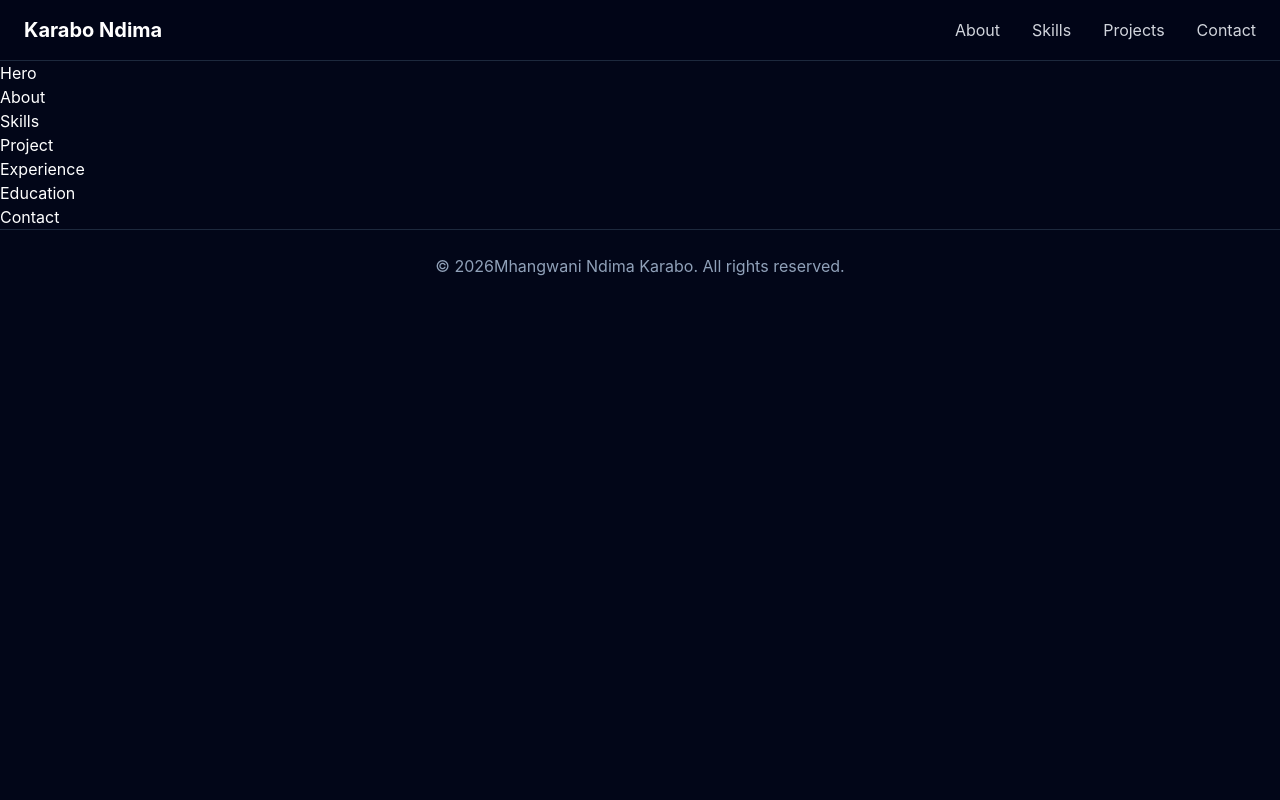
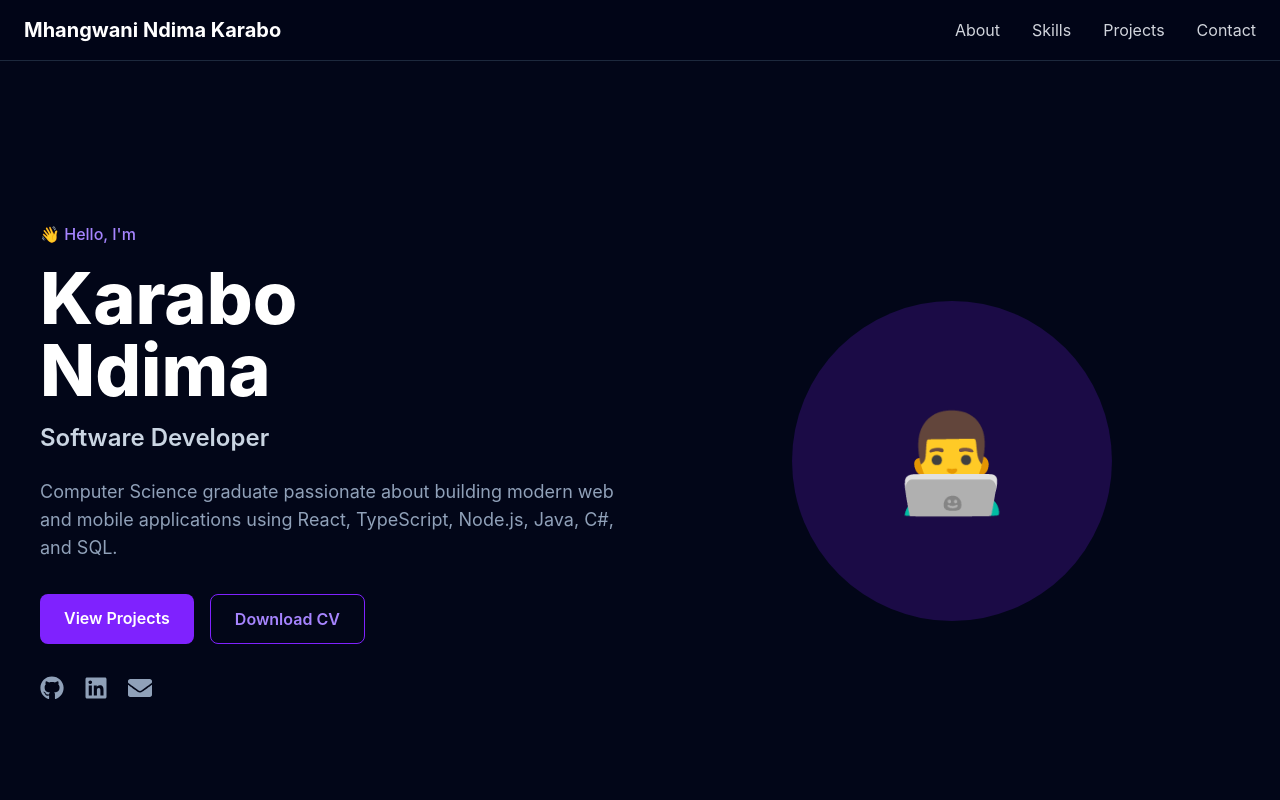
Before and after one commit to Ndima-karabo17/Ndima-portfolio, a React (Vite) app: page / in a window 1280 px wide. Shown: the top 800 px of the page. Built offline with nearby package versions, Linux system fonts and the light colour scheme.

Commit message:
feat: create hero section

```diff
--- a/package.json
+++ b/package.json
@@ -13,6 +13,7 @@
     "@tailwindcss/vite": "^4.3.3",
     "react": "^19.2.7",
     "react-dom": "^19.2.7",
+    "react-icons": "^5.7.0",
     "tailwindcss": "^4.3.3"
   },
   "devDependencies": {
--- a/src/components/layout/Footer.tsx
+++ b/src/components/layout/Footer.tsx
@@ -1,7 +1,7 @@
 const Footer = () => {
   return (
     <footer className="border-t border-slate-800 py-6 text-center text-slate-400">
-      © {new Date().getFullYear()}Mhangwani Ndima Karabo. All rights reserved.
+      &copy; {new Date().getFullYear()} Mhangwani Ndima Karabo. All rights reserved.
     </footer>
   );
 };
--- a/src/components/layout/Navbar.tsx
+++ b/src/components/layout/Navbar.tsx
@@ -3,7 +3,7 @@ const Navbar = () => {
     <header className="sticky top-0 z-50 border-b border-slate-800 bg-slate-950/80 backdrop-blur">
       <nav className="mx-auto flex max-w-7xl items-center justify-between px-6 py-4">
         <h1 className="text-xl font-bold text-white">
-          Karabo Ndima
+          Mhangwani Ndima Karabo
         </h1>
 
         <ul className="hidden gap-8 text-gray-300 md:flex">
--- /dev/null
+++ b/src/components/ui/Button.tsx
@@ -0,0 +1,27 @@
+type ButtonProps = {
+  children: React.ReactNode;
+  href?: string;
+  variant?: "primary" | "secondary";
+};
+
+const Button = ({
+  children,
+  href = "#",
+  variant = "primary",
+}: ButtonProps) => {
+  const base =
+    "rounded-lg px-6 py-3 font-semibold transition duration-300";
+
+  const styles =
+    variant === "primary"
+      ? "bg-violet-600 text-white hover:bg-violet-700"
+      : "border border-violet-600 text-violet-400 hover:bg-violet-600 hover:text-white";
+
+  return (
+    <a href={href} className={`${base} ${styles}`}>
+      {children}
+    </a>
+  );
+};
+
+export default Button;
--- /dev/null
+++ b/src/components/ui/SocialLinks.tsx
@@ -0,0 +1,34 @@
+import { FaGithub, FaLinkedin, FaEnvelope } from "react-icons/fa";
+
+const SocialLinks = () => {
+  return (
+    <div className="flex gap-5 text-2xl text-slate-400">
+      <a
+        href="https://github.com/ndima-karabo17"
+        target="_blank"
+        rel="noopener noreferrer"
+        className="hover:text-violet-500 transition"
+      >
+        <FaGithub />
+      </a>
+
+      <a
+        href="https://linkedin.com/in/ndima-mhangwani"
+        target="_blank"
+        rel="noopener noreferrer"
+        className="hover:text-violet-500 transition"
+      >
+        <FaLinkedin />
+      </a>
+
+      <a
+        href="mailto:mhangwanikarabo@email.com"
+        className="hover:text-violet-500 transition"
+      >
+        <FaEnvelope />
+      </a>
+    </div>
+  );
+};
+
+export default SocialLinks;
--- a/src/sections/Hero.tsx
+++ b/src/sections/Hero.tsx
@@ -1,5 +1,59 @@
+import Button from "../components/ui/Button";
+import SocialLinks from "../components/ui/SocialLinks";
+
 const Hero = () => {
-  return <section>Hero</section>;
+  return (
+    <section className="min-h-screen flex items-center">
+      <div className="mx-auto max-w-7xl px-6 grid gap-12 md:grid-cols-2 items-center">
+
+        <div>
+          <p className="text-violet-400 font-medium">
+            👋 Hello, I'm
+          </p>
+
+          <h1 className="mt-4 text-5xl font-extrabold md:text-7xl">
+            Karabo
+            <br />
+            Ndima
+          </h1>
+
+          <h2 className="mt-4 text-2xl font-semibold text-slate-300">
+            Software Developer
+          </h2>
+
+          <p className="mt-6 max-w-xl text-lg text-slate-400">
+            Computer Science graduate passionate about building
+            modern web and mobile applications using React,
+            TypeScript, Node.js, Java, C#, and SQL.
+          </p>
+
+          <div className="mt-8 flex flex-wrap gap-4">
+            <Button href="#projects">
+              View Projects
+            </Button>
+
+            <Button
+              href="/resume.pdf"
+              variant="secondary"
+            >
+              Download CV
+            </Button>
+          </div>
+
+          <div className="mt-8">
+            <SocialLinks />
+          </div>
+        </div>
+
+        <div className="flex justify-center">
+          <div className="flex h-80 w-80 items-center justify-center rounded-full bg-violet-600/20 text-8xl">
+            👨‍💻
+          </div>
+        </div>
+
+      </div>
+    </section>
+  );
 };
 
 export default Hero;
```
Also changed, not shown: 1 other file (tests, documents, lock files or other folders).
